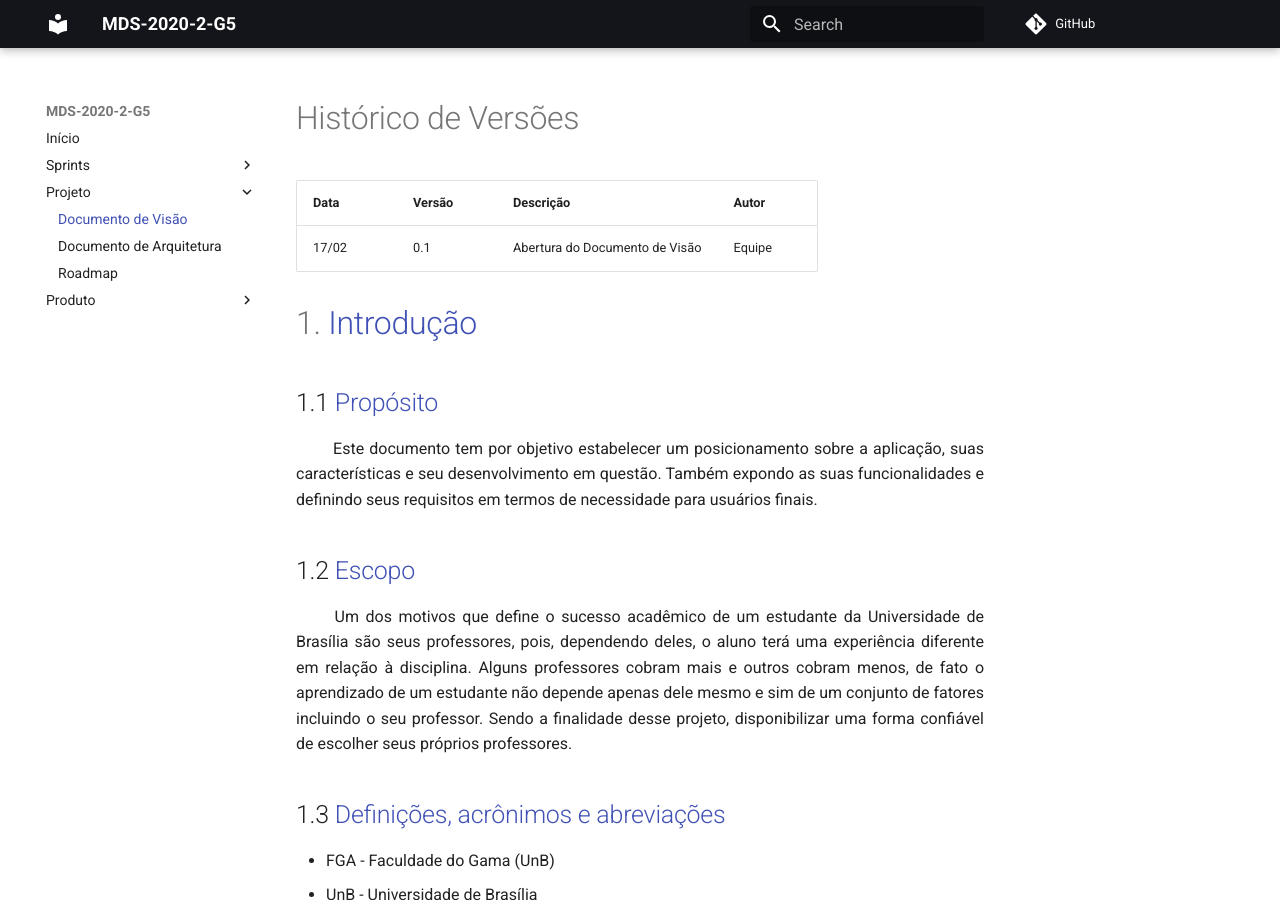
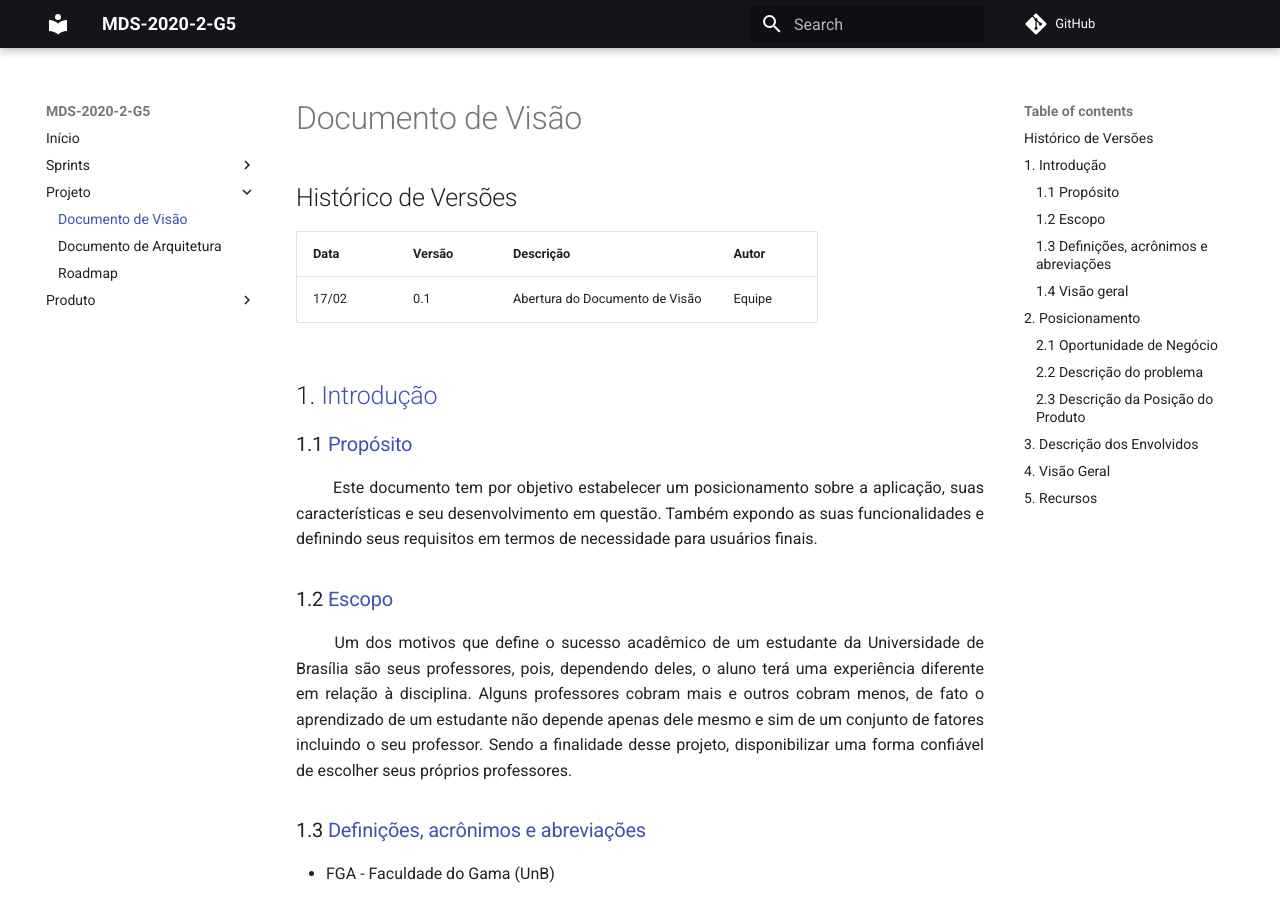
Before and after one commit to fga-eps-mds/2020.2-Anunbis, an MkDocs documentation site: the page built from docs/documentacao/documento-de-visao.md, in a window 1280 px wide and 900 px high. Built offline with MkDocs 1.6.1 and Material for MkDocs 9.7.7, drawn with Linux system fonts in a browser that asks for light colours; comment, search, counter and statistics services are not loaded.

Commit message:
Adicionando sumário aos docs de visão e de arquitetura Sumário se encontra na parte direita da página em Table of contents

```diff
--- a/docs/documentacao/documento-de-visao.md
+++ b/docs/documentacao/documento-de-visao.md
@@ -1,21 +1,21 @@
-# Histórico de Versões
+## Histórico de Versões
 
 Data|Versão|Descrição|Autor
 -|-|-|-
 17/02|0.1|Abertura do Documento de Visão| Equipe|
 
 
-# 1. <a name="1">Introdução</a>
+## 1. <a name="1">Introdução</a>
 
-## 1.1 <a name ="1_1">Propósito</a>
+### 1.1 <a name ="1_1">Propósito</a>
 
 <p align="justify"> &emsp;&emsp; Este documento tem por objetivo estabelecer um posicionamento sobre a aplicação, suas características e seu desenvolvimento em questão. Também expondo as suas funcionalidades e definindo seus requisitos em termos de necessidade para usuários finais.</p>
 
-## 1.2 <a name="1_2">Escopo</a>
+### 1.2 <a name="1_2">Escopo</a>
 
 <p align="justify"> &emsp;&emsp; Um dos motivos que define o sucesso acadêmico de um estudante da Universidade de Brasília são seus professores, pois, dependendo deles, o aluno terá uma experiência diferente em relação à disciplina. Alguns professores cobram mais e outros cobram menos, de fato o aprendizado de um estudante não depende apenas dele mesmo e sim de um conjunto de fatores incluindo o seu professor. Sendo a finalidade desse projeto, disponibilizar uma forma confiável de escolher seus próprios professores.</p>
 
-## 1.3 <a name=1_3>Definições, acrônimos e abreviações</a>
+### 1.3 <a name=1_3>Definições, acrônimos e abreviações</a>
 
 * FGA - Faculdade do Gama (UnB)
 * UnB - Universidade de Brasília
@@ -28,7 +28,7 @@ Data|Versão|Descrição|Autor
 <p align="left">DJORKAEFF, Alexandre; BEZERRA, Davi; DE LYRA, Guilherme; BRANDÃO, Guilherme; REIS, João. Reabilitação Motora: Documento de Visão. Disponível em: https://github.com/jlucassr/2018.1-Reabilitacao-Motora/blob/mds_docs/docs/wiki/Documento-de-Visão.md. Acesso em: 1 set. 2019.</p> --->
 
 
-## 1.4 <a name="1_4">Visão geral</a>
+### 1.4 <a name="1_4">Visão geral</a>
 <p align="justify"> &emsp;&emsp; Este documento é dividido em 5 tópicos descrevendo os detalhes das características do software proposto.
 Sendo dividido em:</p>
 
@@ -40,14 +40,14 @@ Sendo dividido em:</p>
 
 ___
 
-# 2. <a name="2">Posicionamento</a>
+## 2. <a name="2">Posicionamento</a>
 <p align="justify">&emsp;&emsp; A maior parte dos estudantes entram na universidade com um grande anseio por conhecimento, porém com o tempo esse desejo acaba sendo anulado por professores que não possuem uma boa didática ou não se dedicam a ajudar o estudante.</p>
 
-## 2.1 <a name="2_1">Oportunidade de Negócio</a>
+### 2.1 <a name="2_1">Oportunidade de Negócio</a>
 
 <p align="justify">&emsp;&emsp; O projeto dá ao aluno a opção de escolher o professor e como efeito a metodologia de ensino de cada matéria, baseado na análise de quem já tenha tido alguma experiência com esse docente. A aplicação visa disponibilizar de maneira rápida, fácil, respeitável e democrática, um feedback àqueles que se dedicam a ensinar.</p>
 
-## 2.2 <a name="2_2">Descrição do problema</a>
+### 2.2 <a name="2_2">Descrição do problema</a>
 
 |**Questão**|**Informações do Produto**|
 |:-|:-|
@@ -56,23 +56,23 @@ ___
 |**Cujo impacto é**|O aluno não encontrar uma metodologia de ensino compatível com si mesmo.|
 |**Uma boa solução seria**|Uma aplicação que compartilha as experiências dos alunos com as disciplinas e professores entre si.|
 
-## 2.3 <a name="2_3">Descrição da Posição do Produto</a>
+### 2.3 <a name="2_3">Descrição da Posição do Produto</a>
 
 <p align="justify">&emsp;&emsp;A aplicação, quando desenvolvida, se posicionará no mercado como uma aplicação web que pode ser usada facilmente em navegadores mobile proporcionando uma experiência muito parecida a de um app nativo. Isso proporciona que os alunos troquem experiências de suas disciplinas realizadas de forma eficiente e rápida, possibilitando que os alunos encontrem metodologias de ensino compatíveis com si mesmo.</p>
 
 
-# 3. <a name="3">Descrição dos Envolvidos</a>
+## 3. <a name="3">Descrição dos Envolvidos</a>
 
 |**Nome**|**Descrição**|
 |:-|:-|
 | Estudantes da UnB| Estudantes procurando um bom professor ou metodologia. |
 |Professores da UnB| Professores com desejo de melhorar a própria avaliação. |
 
-# 4. <a name="4">Visão Geral</a>
+## 4. <a name="4">Visão Geral</a>
 <p align="justify"> &emsp;&emsp; A aplicação tem como objetivo criar um ambiente específico para que haja uma troca de informações entre os alunos da UnB a respeito dos professores e suas metodologias de ensino, tornando viável que qualquer aluno possa escrever suas próprias avaliações de maneira anônima e ler as avaliações feitas por outros alunos.
 </p>
 
-# 5. <a name="5">Recursos</a>
+## 5. <a name="5">Recursos</a>
 O sistema dispõem das seguintes funcionalidades:<br />
 
 * Possibilitar a troca de informações sobre os docentes entre os discentes da UnB.
```
Also changed, not shown: docs/documentacao/documento-de-arquitetura.md (+9 -9 lines).
